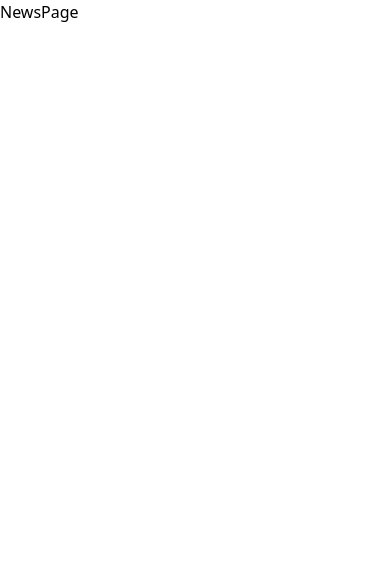
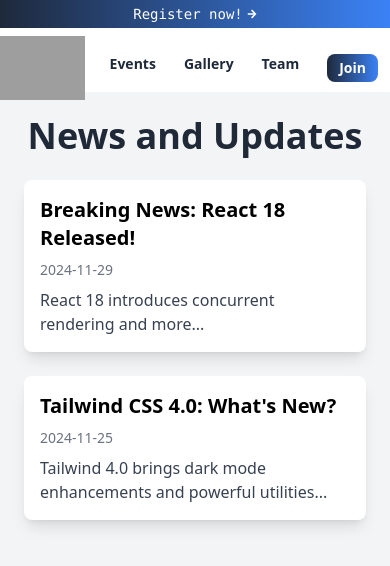
Before and after one commit to ahs777/BUDS-OfficialWebsite, a React (Vite) app: page /bu/news in a window 390 px wide. Shown: the top 566 px of the page. Built offline with nearby package versions, Linux system fonts and the light colour scheme; grey boxes are pictures that could not be loaded.

Commit message:
News work complete

```diff
--- a/src/Components/Navbar.jsx
+++ b/src/Components/Navbar.jsx
@@ -100,11 +100,12 @@
               />
             </a>
             <ul className="md:hidden flex gap-7 text-sm  text-lightBlue-textPrimary font-semibold">
-              {Links.map((link) => (
-                <li>
-                  <a href={link.link}>{link.name}</a>
-                </li>
-              ))}
+            {Links.map((link, index) => (
+  <li key={index}>
+    <a href={link.link}>{link.name}</a>
+  </li>
+))}
+
                   <button
               ref={buttonRef}
               className="text-sm font-bold mr-3 -mt-1/2 text-lightBlue-secondaryBg px-3 py-1 rounded-lg bg-gradient-to-r to-lightBlue-accentPrimary from-lightBlue-textPrimary"
--- a/src/Pages/NewsPage.jsx
+++ b/src/Pages/NewsPage.jsx
@@ -1,8 +1,88 @@
+import { useState } from "react";
+import Navbar from "../Components/Navbar";
 
-function NewsPage() {
+const News = () => {
+  const blogPosts = [
+    {
+      id: 1,
+      title: "Breaking News: React 18 Released!",
+      summary: "React 18 introduces concurrent rendering and more...",
+      content: "React 18 introduces new features such as concurrent rendering, automatic batching, and much more. The release focuses on performance improvements and developer experience...",
+      author: "John Doe",
+      date: "2024-11-29"
+    },
+    {
+      id: 2,
+      title: "Tailwind CSS 4.0: What's New?",
+      summary: "Tailwind 4.0 brings dark mode enhancements and powerful utilities...",
+      content: "Tailwind CSS 4.0 has arrived with amazing features like better dark mode handling, container queries, and improved performance. This release ensures faster load times and more flexibility for developers...",
+      author: "Jane Smith",
+      date: "2024-11-25"
+    },
+    // Add more posts as needed
+  ];
+
+  const [selectedPost, setSelectedPost] = useState(null);
+
   return (
-    <div>NewsPage</div>
-  )
-}
+    <>
+   <Navbar />
 
-export default NewsPage
+    <div className="min-h-screen bg-gray-100 p-6">
+
+      <div className="max-w-6xl mx-auto">
+        <h1 className="text-4xl font-bold text-gray-800 mb-6 text-center">
+          News and Updates
+        </h1>
+
+        <div className="grid gap-6 sm:grid-cols-1 md:grid-cols-2 lg:grid-cols-3">
+          {blogPosts.map((post) => (
+            <div
+              key={post.id}
+              className="bg-white shadow-lg rounded-lg p-4 cursor-pointer hover:shadow-xl transition-shadow"
+              onClick={() => setSelectedPost(post)}
+            >
+              <h2 className="text-xl font-semibold mb-2">{post.title}</h2>
+              <p className="text-gray-500 text-sm mb-2">{post.date}</p>
+              <p className="text-gray-700">{post.summary}</p>
+            </div>
+          ))}
+        </div>
+
+        {/* Modal for detailed view */}
+        {selectedPost && (
+          <div className="fixed inset-0 bg-gray-900 bg-opacity-50 flex items-center justify-center z-50">
+            <div className="bg-white rounded-lg shadow-lg p-6 w-full max-w-2xl relative">
+              <button
+                className="absolute top-2 right-2 text-gray-500 hover:text-gray-700"
+                onClick={() => setSelectedPost(null)}
+              >
+                <svg
+                  xmlns="http://www.w3.org/2000/svg"
+                  className="h-6 w-6"
+                  fill="none"
+                  viewBox="0 0 24 24"
+                  stroke="currentColor"
+                >
+                  <path
+                    strokeLinecap="round"
+                    strokeLinejoin="round"
+                    strokeWidth={2}
+                    d="M6 18L18 6M6 6l12 12"
+                  />
+                </svg>
+              </button>
+              <h2 className="text-3xl font-semibold mb-4">{selectedPost.title}</h2>
+              <p className="text-gray-600 mb-2">By {selectedPost.author}</p>
+              <p className="text-gray-500 text-sm mb-6">{selectedPost.date}</p>
+              <p className="text-gray-700 leading-relaxed">{selectedPost.content}</p>
+            </div>
+          </div>
+        )}
+      </div>
+    </div>
+    </>
+  );
+};
+
+export default News;
```
